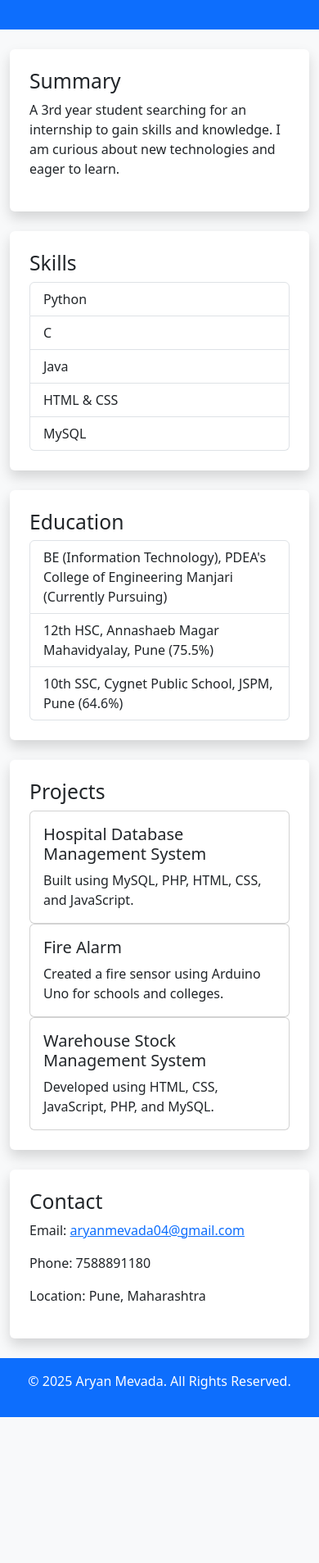
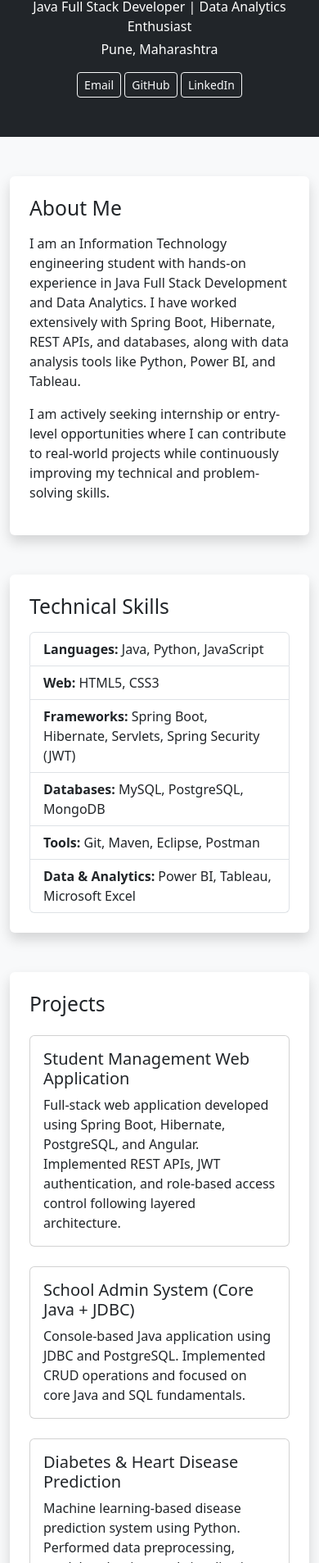
Before and after one commit to AryanMevada/AryanMevada.github.io, a plain HTML site: page index.html in a window 390 px wide. Shown: the part 93-2000 px from the top of the page at 82% size. Before the commit the page ends 1822 px from the top, so only its background shows below. Drawn offline with nearby package versions, Linux system fonts and the light colour scheme.

Commit message:
Replace old folder with new site structure

```diff
--- a/Greater_vision_Cources/css/styles.css
+++ /dev/null
@@ -1,48 +0,0 @@
-body {
-    font-family: 'Inter', sans-serif;
-    background-color: #f0f4fa;
-  }
-
-  header {
-    background-color: #fff;
-  }
-
-  .btn-primary {
-    background-color: #007bff;
-    border: none;
-  }
-
-  .btn-primary:hover {
-    background-color: #0056b3;
-  }
-
-  .btn-outline-secondary:hover {
-    background-color: #ddd;
-  }
-
-  .shadow-sm {
-    box-shadow: 0 0.125rem 0.25rem rgba(0, 0, 0, 0.075);
-  }
-
-  .form-control:focus {
-    box-shadow: none;
-    border-color: #007bff;
-  }
-
-  input::placeholder {
-    font-size: 0.9rem;
-  }
-
-  h1, h2, h3, h4, h5, h6 {
-    color: #2c3e50;
-  }
-
-  .bg-light {
-    background-color: #f0f4fa !important;
-  }
-
-  input[type="text"],
-  input[type="email"] {
-    background-color: #ffffff;
-    border-radius: 4px;
-  }
--- a/index.html
+++ b/index.html
@@ -3,83 +3,170 @@
 <head>
     <meta charset="UTF-8">
     <meta name="viewport" content="width=device-width, initial-scale=1.0">
-    <title>Aryan Mevada - Portfolio</title>
-    <link href="https://cdn.jsdelivr.net/npm/bootstrap@5.3.0/dist/css/bootstrap.min.css" rel="stylesheet">
+    <title>Aryan Mevada | Java Full Stack Developer</title>
+
+    <link href="https://cdn.jsdelivr.net/npm/bootstrap@5.3.2/dist/css/bootstrap.min.css" rel="stylesheet">
 </head>
+
 <body class="bg-light">
-    <header class="bg-primary text-white text-center py-4">
-        <h1>Aryan Mevada</h1>
-        <p>3rd Year BE (Information Technology) Student</p>
+
+<!-- HEADER -->
+<header class="bg-dark text-white text-center py-5">
+    <h1 class="fw-bold">Aryan Dilip Mevada</h1>
+    <p class="mb-1">Java Full Stack Developer | Data Analytics Enthusiast</p>
+    <p>Pune, Maharashtra</p>
+
+    <div class="mt-3">
+        <a href="mailto:aryanmevada04@gmail.com" class="btn btn-outline-light btn-sm">Email</a>
+        <a href="https://github.com/AryanMevada" target="_blank" class="btn btn-outline-light btn-sm">GitHub</a>
+        <a href="https://www.linkedin.com/in/aryanmevada" target="_blank" class="btn btn-outline-light btn-sm">LinkedIn</a>
+    </div>
 </header>
 
-    <div class="container mt-4">
-        <section id="summary" class="mb-4 p-4 bg-white shadow rounded">
-            <h2>Summary</h2>
-            <p>A 3rd year student searching for an internship to gain skills and knowledge. I am curious about new technologies and eager to learn.</p>
+<div class="container my-5">
+
+<!-- ABOUT -->
+<section class="mb-5 p-4 bg-white shadow rounded">
+    <h2 class="mb-3">About Me</h2>
+    <p>
+        I am an Information Technology engineering student with hands-on experience in
+        Java Full Stack Development and Data Analytics. I have worked extensively with
+        Spring Boot, Hibernate, REST APIs, and databases, along with data analysis tools
+        like Python, Power BI, and Tableau.
+    </p>
+    <p>
+        I am actively seeking internship or entry-level opportunities where I can
+        contribute to real-world projects while continuously improving my technical
+        and problem-solving skills.
+    </p>
 </section>
 
-        <section id="skills" class="mb-4 p-4 bg-white shadow rounded">
-            <h2>Skills</h2>
+<!-- SKILLS -->
+<section class="mb-5 p-4 bg-white shadow rounded">
+    <h2 class="mb-3">Technical Skills</h2>
+
     <ul class="list-group">
-                <li class="list-group-item">Python</li>
-                <li class="list-group-item">C</li>
-                <li class="list-group-item">Java</li>
-                <li class="list-group-item">HTML & CSS</li>
-                <li class="list-group-item">MySQL</li>
+        <li class="list-group-item"><strong>Languages:</strong> Java, Python, JavaScript</li>
+        <li class="list-group-item"><strong>Web:</strong> HTML5, CSS3</li>
+        <li class="list-group-item"><strong>Frameworks:</strong> Spring Boot, Hibernate, Servlets, Spring Security (JWT)</li>
+        <li class="list-group-item"><strong>Databases:</strong> MySQL, PostgreSQL, MongoDB</li>
+        <li class="list-group-item"><strong>Tools:</strong> Git, Maven, Eclipse, Postman</li>
+        <li class="list-group-item"><strong>Data & Analytics:</strong> Power BI, Tableau, Microsoft Excel</li>
     </ul>
 </section>
 
-        <section id="education" class="mb-4 p-4 bg-white shadow rounded">
-            <h2>Education</h2>
+<!-- PROJECTS -->
+<section class="mb-5 p-4 bg-white shadow rounded">
+    <h2 class="mb-4">Projects</h2>
+
+    <div class="row g-4">
+
+        <div class="col-md-6">
+            <div class="card h-100">
+                <div class="card-body">
+                    <h5 class="card-title">Student Management Web Application</h5>
+                    <p class="card-text">
+                        Full-stack web application developed using Spring Boot, Hibernate,
+                        PostgreSQL, and Angular. Implemented REST APIs, JWT authentication,
+                        and role-based access control following layered architecture.
+                    </p>
+                </div>
+            </div>
+        </div>
+
+        <div class="col-md-6">
+            <div class="card h-100">
+                <div class="card-body">
+                    <h5 class="card-title">School Admin System (Core Java + JDBC)</h5>
+                    <p class="card-text">
+                        Console-based Java application using JDBC and PostgreSQL.
+                        Implemented CRUD operations and focused on core Java and SQL fundamentals.
+                    </p>
+                </div>
+            </div>
+        </div>
+
+        <div class="col-md-6">
+            <div class="card h-100">
+                <div class="card-body">
+                    <h5 class="card-title">Diabetes & Heart Disease Prediction</h5>
+                    <p class="card-text">
+                        Machine learning-based disease prediction system using Python.
+                        Performed data preprocessing, model evaluation, and visualization
+                        using Power BI and analytical charts.
+                    </p>
+                </div>
+            </div>
+        </div>
+
+        <div class="col-md-6">
+            <div class="card h-100">
+                <div class="card-body">
+                    <h5 class="card-title">Fire Alarm System (Arduino)</h5>
+                    <p class="card-text">
+                        Designed a temperature-based fire alert system using Arduino Uno
+                        and sensors for academic and lab safety demonstrations.
+                    </p>
+                </div>
+            </div>
+        </div>
+
+    </div>
+</section>
+
+<!-- INTERNSHIPS -->
+<section class="mb-5 p-4 bg-white shadow rounded">
+    <h2 class="mb-3">Internships</h2>
+
     <ul class="list-group">
-                <li class="list-group-item">BE (Information Technology), PDEA's College of Engineering Manjari (Currently Pursuing)</li>
-                <li class="list-group-item">12th HSC, Annashaeb Magar Mahavidyalay, Pune (75.5%)</li>
-                <li class="list-group-item">10th SSC, Cygnet Public School, JSPM, Pune (64.6%)</li>
+        <li class="list-group-item">
+            <strong>AI & Data Analytics Intern – Edunet Foundation (AICTE & Shell)</strong><br>
+            Worked on healthcare datasets, predictive models, and visualization techniques.
+        </li>
+        <li class="list-group-item">
+            <strong>Data Analytics Intern – IBM SkillsBuild</strong><br>
+            Gained hands-on experience with Excel, Python, analytics workflows, and reporting.
+        </li>
     </ul>
 </section>
 
-        <section id="projects" class="mb-4 p-4 bg-white shadow rounded">
-            <h2>Projects</h2>
-            <div class="row">
-                <div class="col-md-4">
-                    <div class="card">
-                        <div class="card-body">
-                            <h5 class="card-title">Hospital Database Management System</h5>
-                            <p class="card-text">Built using MySQL, PHP, HTML, CSS, and JavaScript.</p>
-                        </div>
-                    </div>
-                </div>
-                <div class="col-md-4">
-                    <div class="card">
-                        <div class="card-body">
-                            <h5 class="card-title">Fire Alarm</h5>
-                            <p class="card-text">Created a fire sensor using Arduino Uno for schools and colleges.</p>
-                        </div>
-                    </div>
-                </div>
-                <div class="col-md-4">
-                    <div class="card">
-                        <div class="card-body">
-                            <h5 class="card-title">Warehouse Stock Management System</h5>
-                            <p class="card-text">Developed using HTML, CSS, JavaScript, PHP, and MySQL.</p>
-                        </div>
-                    </div>
-                </div>
-            </div>
+<!-- CERTIFICATIONS -->
+<section class="mb-5 p-4 bg-white shadow rounded">
+    <h2 class="mb-3">Certifications</h2>
+
+    <ul>
+        <li>Full Stack Java – Symbiosis Skills & Professional University</li>
+        <li>AI & Data Analytics – Edunet Foundation (AICTE & Shell)</li>
+        <li>IBM SkillsBuild – Data Analytics & Machine Learning</li>
+        <li>SAP Code Unnati – Emerging Technologies</li>
+        <li>Microsoft SQL for Beginners – Udemy</li>
+    </ul>
 </section>
 
-        <section id="contact" class="mb-4 p-4 bg-white shadow rounded">
-            <h2>Contact</h2>
-            <p>Email: <a href="mailto:aryanmevada04@gmail.com">aryanmevada04@gmail.com</a></p>
-            <p>Phone: 7588891180</p>
-            <p>Location: Pune, Maharashtra</p>
+<!-- EDUCATION -->
+<section class="mb-5 p-4 bg-white shadow rounded">
+    <h2 class="mb-3">Education</h2>
+
+    <ul class="list-group">
+        <li class="list-group-item">
+            <strong>BE – Information Technology</strong><br>
+            PDEA’s College of Engineering, Manjari (2021 – Present)
+        </li>
+        <li class="list-group-item">
+            HSC – Annasaheb Magar Mahavidyalay, Pune
+        </li>
+        <li class="list-group-item">
+            SSC – Cygnet Public School, JSPM, Pune
+        </li>
+    </ul>
 </section>
+
 </div>
 
-    <footer class="bg-primary text-white text-center py-3 mt-4">
-        <p>&copy; 2025 Aryan Mevada. All Rights Reserved.</p>
+<footer class="bg-dark text-white text-center py-3">
+    © 2025 Aryan Mevada | Portfolio
 </footer>
 
-    <script src="https://cdn.jsdelivr.net/npm/bootstrap@5.3.0/dist/js/bootstrap.bundle.min.js"></script>
+<script src="https://cdn.jsdelivr.net/npm/bootstrap@5.3.2/dist/js/bootstrap.bundle.min.js"></script>
 </body>
 </html>
--- a/styles.css
+++ b/styles.css
@@ -1,79 +1,102 @@
-/* General Styles */
+/* ===== Global Reset ===== */
 body {
-    font-family: Arial, sans-serif;
-    margin: 0;
-    padding: 0;
-    background-color: #f4f4f4;
-    color: #333;
+    font-family: "Segoe UI", Tahoma, Geneva, Verdana, sans-serif;
+    background-color: #f4f6f9;
+    color: #212529;
+    line-height: 1.6;
 }
 
-/* Header */
+/* ===== Header ===== */
 header {
-    background-color: #2c3e50;
-    color: white;
-    text-align: center;
-    padding: 20px;
+    background: linear-gradient(135deg, #0d6efd, #0b5ed7);
 }
 
 header h1 {
-    margin: 0;
-    font-size: 2.5em;
+    font-size: 2.6rem;
+    letter-spacing: 1px;
 }
 
 header p {
-    font-size: 1.2em;
+    margin-bottom: 0.3rem;
+    font-size: 1.05rem;
 }
 
-/* Sections */
-section {
-    width: 80%;
-    margin: 20px auto;
-    background: white;
-    padding: 20px;
-    border-radius: 10px;
-    box-shadow: 0px 0px 10px rgba(0, 0, 0, 0.1);
+/* ===== Buttons ===== */
+.btn-outline-light {
+    border-radius: 20px;
+    padding: 6px 16px;
+    transition: all 0.3s ease;
 }
 
-h2 {
-    color: #2c3e50;
-    border-bottom: 2px solid #2c3e50;
-    padding-bottom: 5px;
+.btn-outline-light:hover {
+    background-color: #fff;
+    color: #0d6efd;
 }
 
-/* Skills List */
+/* ===== Section Styling ===== */
+section {
+    transition: transform 0.25s ease, box-shadow 0.25s ease;
+}
+
+section:hover {
+    transform: translateY(-3px);
+    box-shadow: 0 10px 25px rgba(0, 0, 0, 0.08);
+}
+
+section h2 {
+    font-weight: 600;
+    border-left: 5px solid #0d6efd;
+    padding-left: 12px;
+}
+
+/* ===== Cards ===== */
+.card {
+    border: none;
+    border-radius: 12px;
+    box-shadow: 0 6px 18px rgba(0, 0, 0, 0.08);
+    transition: transform 0.3s ease, box-shadow 0.3s ease;
+}
+
+.card:hover {
+    transform: translateY(-6px);
+    box-shadow: 0 12px 30px rgba(0, 0, 0, 0.12);
+}
+
+.card-title {
+    font-weight: 600;
+    color: #0d6efd;
+}
+
+/* ===== Lists ===== */
+.list-group-item {
+    border: none;
+    padding-left: 0;
+    padding-right: 0;
+    background-color: transparent;
+}
+
+/* ===== Certifications List ===== */
 ul {
-    list-style-type: none;
-    padding: 0;
+    padding-left: 1.2rem;
 }
 
 ul li {
-    background: #ecf0f1;
-    margin: 5px 0;
-    padding: 10px;
-    border-radius: 5px;
+    margin-bottom: 6px;
 }
 
-/* Contact */
-#contact p {
-    font-size: 1.1em;
+/* ===== Footer ===== */
+footer {
+    font-size: 0.9rem;
+    letter-spacing: 0.5px;
 }
 
-#contact a {
-    color: #2980b9;
-    text-decoration: none;
+/* ===== Responsive Tweaks ===== */
+@media (max-width: 768px) {
+    header h1 {
+        font-size: 2.1rem;
+    }
+
+    header p {
+        font-size: 0.95rem;
+    }
 }
-
-#contact a:hover {
-    text-decoration: underline;
-}
-
-/* Footer */
-footer {
-    text-align: center;
-    background: #2c3e50;
-    color: white;
-    padding: 10px;
-    position: relative;
-    bottom: 0;
-    width: 100%;
-}
```
Also changed, not shown: Greater_vision_Cources/Home.html (deleted, +0 -174 lines), Greater_vision_Cources/confirmation.html (deleted, +0 -30 lines), Greater_vision_Cources/css/media.css (deleted, +0 -10 lines), Greater_vision_Cources/js/script.js (deleted, +0 -23 lines), Greater_vision_Cources/Images/certificate.png (deleted), Greater_vision_Cources/Images/logo.png (deleted), Greater_vision_Cources/Images/symbol.png (deleted), Greater_vision_Cources/Images/vision.png (deleted). Lines whose indentation alone changed are shown as unchanged.
